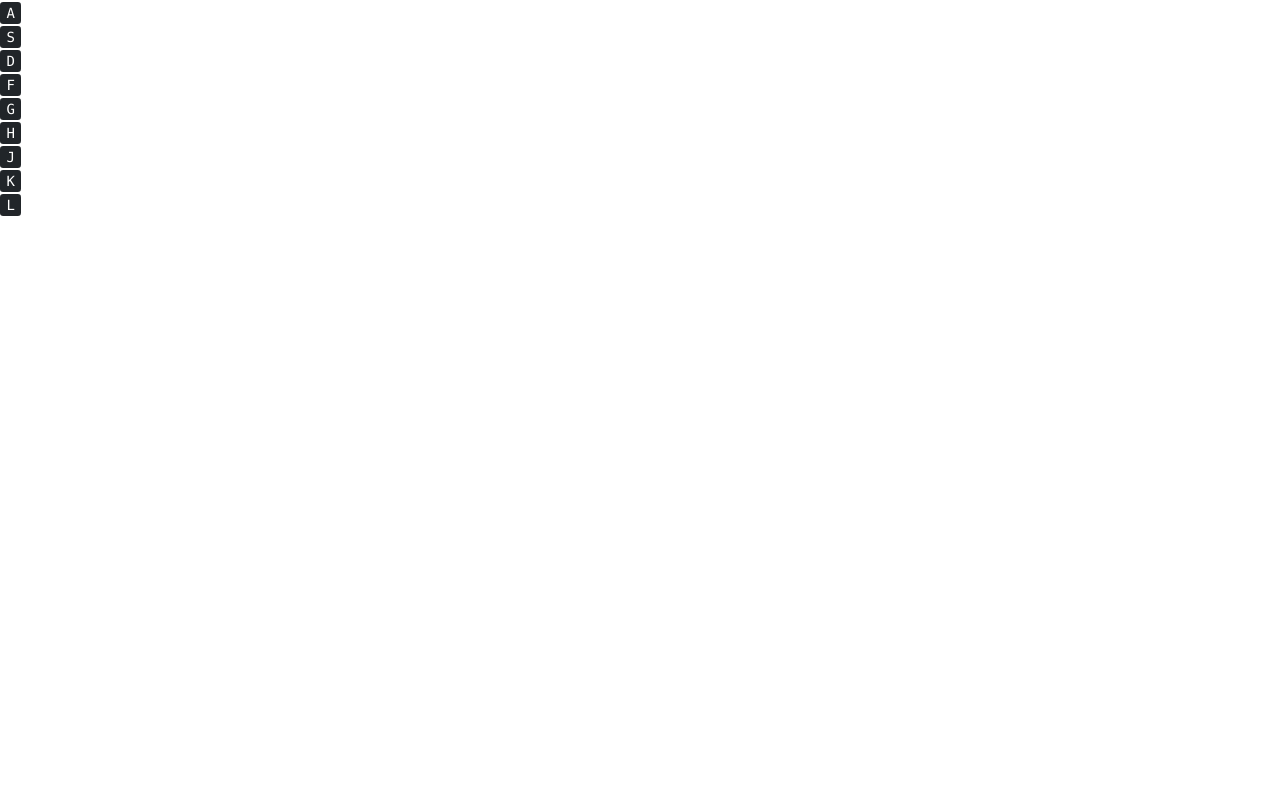
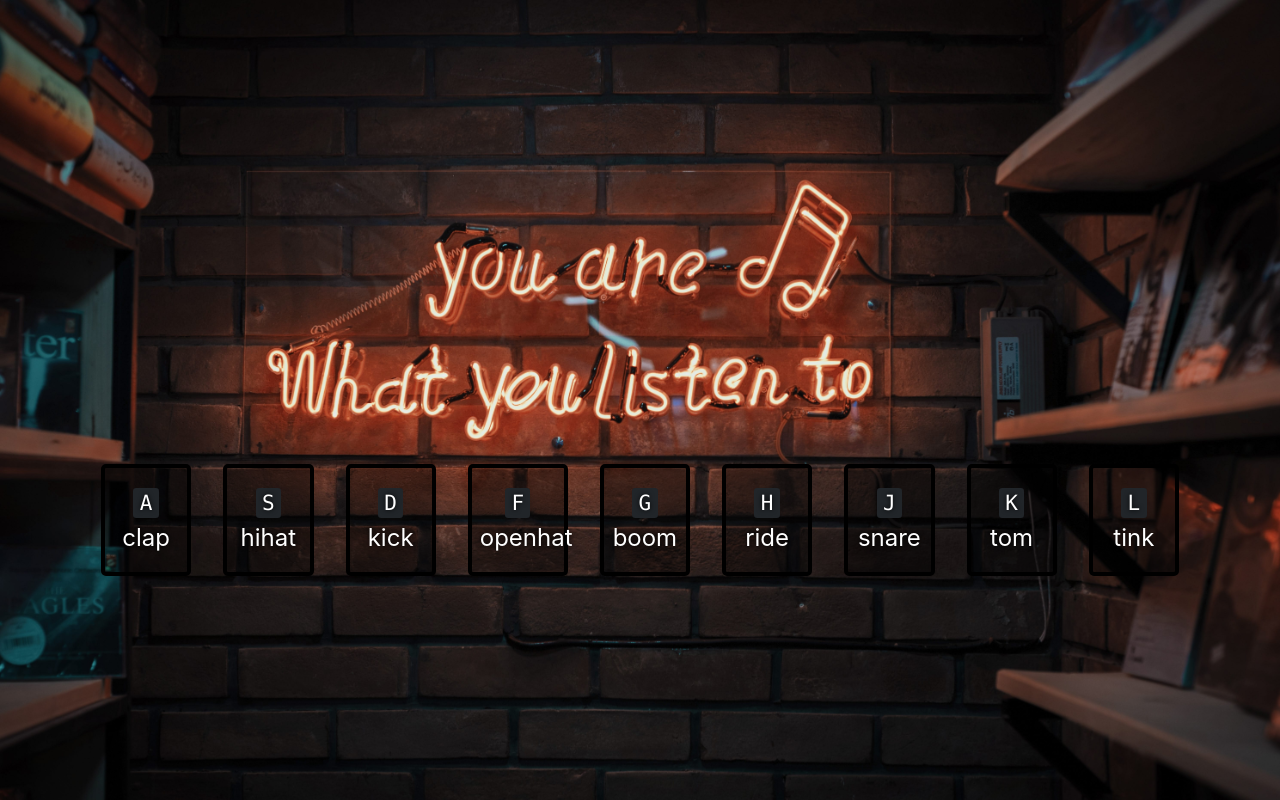
Before and after one commit to jordanengstrom/JS-drumkit, a plain HTML site: page index.html in a window 1280 px wide. Shown: the top 800 px of the page. Drawn offline with nearby package versions, Linux system fonts and the light colour scheme.

Commit message:
finishing design

```diff
--- a/app.js
+++ b/app.js
@@ -1,14 +1,21 @@
-function happyFunction(args) {
-    console.log('This is a function called with ' + args)
+function playSound(e) {
+    this.console.log(e.keyCode)
+    const audio = document.querySelector(`audio[data-key="${e.keyCode}"]`)
+    const key = document.querySelector(`.key[data-key="${e.keyCode}"]`)
+    //this.console.log(audio)
+    if (!audio) return; // stop the function from running all together
+    audio.currentTime = 0; // rewinds to the start
+    audio.play();
+    //this.console.log(key)
+    key.classList.add('playing')
 }
 
-happyFunction('meow as an argument')
+function removeTransition(e) {
+    if (e.propertyName !== 'transform') return; // skip if it's not a transform
+    this.classList.remove('playing')
+};
 
-window.addEventListener('keydown', function(e){
-    this.console.log(e.keyCode)
-    const audio = document.querySelector(`audio[data-key="${e.keyCode}"]`)
-    this.console.log(audio)
-    if(!audio) return; // stop the function from running all together
-    audio.currentTime = 0; // rewinds to the start
-    audio.play();
-});
+const keys = document.querySelectorAll('.key');
+keys.forEach(key => key.addEventListener('transitionend', removeTransition));
+
+window.addEventListener('keydown', playSound);
--- a/index.html
+++ b/index.html
@@ -1,56 +1,55 @@
 <!DOCTYPE html>
 <html lang="en">
+
 <head>
     <meta charset="UTF-8">
     <meta name="viewport" content="width=device-width, initial-scale=1.0">
     <meta http-equiv="X-UA-Compatible" content="ie=edge">
-    <link rel="stylesheet" href="https://maxcdn.bootstrapcdn.com/bootstrap/4.0.0/css/bootstrap.min.css" integrity="sha384-Gn5384xqQ1aoWXA+058RXPxPg6fy4IWvTNh0E263XmFcJlSAwiGgFAW/dAiS6JXm" crossorigin="anonymous">
+    <link rel="stylesheet" href="https://maxcdn.bootstrapcdn.com/bootstrap/4.0.0/css/bootstrap.min.css" integrity="sha384-Gn5384xqQ1aoWXA+058RXPxPg6fy4IWvTNh0E263XmFcJlSAwiGgFAW/dAiS6JXm"
+        crossorigin="anonymous">
     <link rel="stylesheet" href="styles.css">
     <title>Javascript Drum Kit</title>
 </head>
+
 <body>
-    <!-- <div class="container-fluid">
-        <div class="col-sm-12">
-        <div class="row letter-row"> -->
-            <div data-key="65" class="keys">
+    <div class="container">
+    <div data-key="65" class="key">
         <kbd>A</kbd>
-                <span class="sound"></span>
+        <span class="sound">clap</span>
     </div>
-            <div data-key="83" class="keys">
+    <div data-key="83" class="key">
         <kbd>S</kbd>
-                <span class="sound"></span>
+        <span class="sound">hihat</span>
     </div>
-            <div data-key="68" class="keys">
+    <div data-key="68" class="key">
         <kbd>D</kbd>
-                <span class="sound"></span>
+        <span class="sound">kick</span>
     </div>
-            <div data-key="70" class="keys">
+    <div data-key="70" class="key">
         <kbd>F</kbd>
-                <span class="sound"></span>
+        <span class="sound">openhat</span>
     </div>
-            <div data-key="71" class="keys">
+    <div data-key="71" class="key">
         <kbd>G</kbd>
-                <span class="sound"></span>
+        <span class="sound">boom</span>
     </div>
-            <div data-key="72" class="keys">
+    <div data-key="72" class="key">
         <kbd>H</kbd>
-                <span class="sound"></span>
+        <span class="sound">ride</span>
     </div>
-            <div data-key="74" class="keys">
+    <div data-key="74" class="key">
         <kbd>J</kbd>
-                <span class="sound"></span>
+        <span class="sound">snare</span>
     </div>
-            <div data-key="75" class="keys">
+    <div data-key="75" class="key">
         <kbd>K</kbd>
-                <span class="sound"></span>
+        <span class="sound">tom</span>
     </div>
-            <div data-key="76" class="keys">
+    <div data-key="76" class="key">
         <kbd>L</kbd>
-                <span class="sound"></span>
+        <span class="sound">tink </span>
     </div>
-        <!-- </div>
     </div>
-        </div> -->
 
     <audio data-key="65" src="./assets/hihat.wav"></audio>
     <audio data-key="83" src="./assets/clap.wav"></audio>
@@ -62,9 +61,13 @@
     <audio data-key="75" src="./assets/tom.wav"></audio>
     <audio data-key="76" src="./assets/tink.wav"></audio>
 
-        <script src="https://code.jquery.com/jquery-3.2.1.slim.min.js" integrity="sha384-KJ3o2DKtIkvYIK3UENzmM7KCkRr/rE9/Qpg6aAZGJwFDMVNA/GpGFF93hXpG5KkN" crossorigin="anonymous"></script>
-        <script src="https://cdnjs.cloudflare.com/ajax/libs/popper.js/1.12.9/umd/popper.min.js" integrity="sha384-ApNbgh9B+Y1QKtv3Rn7W3mgPxhU9K/ScQsAP7hUibX39j7fakFPskvXusvfa0b4Q" crossorigin="anonymous"></script>
-        <script src="https://maxcdn.bootstrapcdn.com/bootstrap/4.0.0/js/bootstrap.min.js" integrity="sha384-JZR6Spejh4U02d8jOt6vLEHfe/JQGiRRSQQxSfFWpi1MquVdAyjUar5+76PVCmYl" crossorigin="anonymous"></script>
+    <script src="https://code.jquery.com/jquery-3.2.1.slim.min.js" integrity="sha384-KJ3o2DKtIkvYIK3UENzmM7KCkRr/rE9/Qpg6aAZGJwFDMVNA/GpGFF93hXpG5KkN"
+        crossorigin="anonymous"></script>
+    <script src="https://cdnjs.cloudflare.com/ajax/libs/popper.js/1.12.9/umd/popper.min.js" integrity="sha384-ApNbgh9B+Y1QKtv3Rn7W3mgPxhU9K/ScQsAP7hUibX39j7fakFPskvXusvfa0b4Q"
+        crossorigin="anonymous"></script>
+    <script src="https://maxcdn.bootstrapcdn.com/bootstrap/4.0.0/js/bootstrap.min.js" integrity="sha384-JZR6Spejh4U02d8jOt6vLEHfe/JQGiRRSQQxSfFWpi1MquVdAyjUar5+76PVCmYl"
+        crossorigin="anonymous"></script>
     <script src="app.js"></script>
 </body>
+
 </html>
--- a/styles.css
+++ b/styles.css
@@ -1,11 +1,35 @@
-#hello-world {
-    color: rgb(32, 114, 100, 1.0)
+.container{
+    height: 65rem;
+    display: flex;
+    flex-direction: row;
+    justify-content: space-around;
+    align-items: center;
 }
 
 body {
-    background: './assets/background.jpg'
+    background-image: url('./assets/background-min.jpg');
+    background-size: cover;
+    background-repeat: no-repeat;
+    background-attachment: fixed;
+    background-position: center;
 }
 
-.letter-row {
-    align-content: space-around
+.key  {
+    border: 4px solid black;
+    border-radius: 5px;
+    margin: 1rem;
+    font-size: 1.5rem;
+    padding: 1rem 0.5rem;
+    transition: all 0.07s;
+    width: 100px;
+    text-align: center;
+    color: white;
+    background: rgba(0,0,0,0.4);
+    text-shadow:0 0 5px black;
 }
+
+.playing {
+    transform: scale(1.1);
+    border-color: #ffc600;
+    box-shadow: 0 0 10px #ffc600;
+}
```
Also changed, not shown: assets/background-min.jpg (added). Lines whose indentation alone changed are shown as unchanged.
